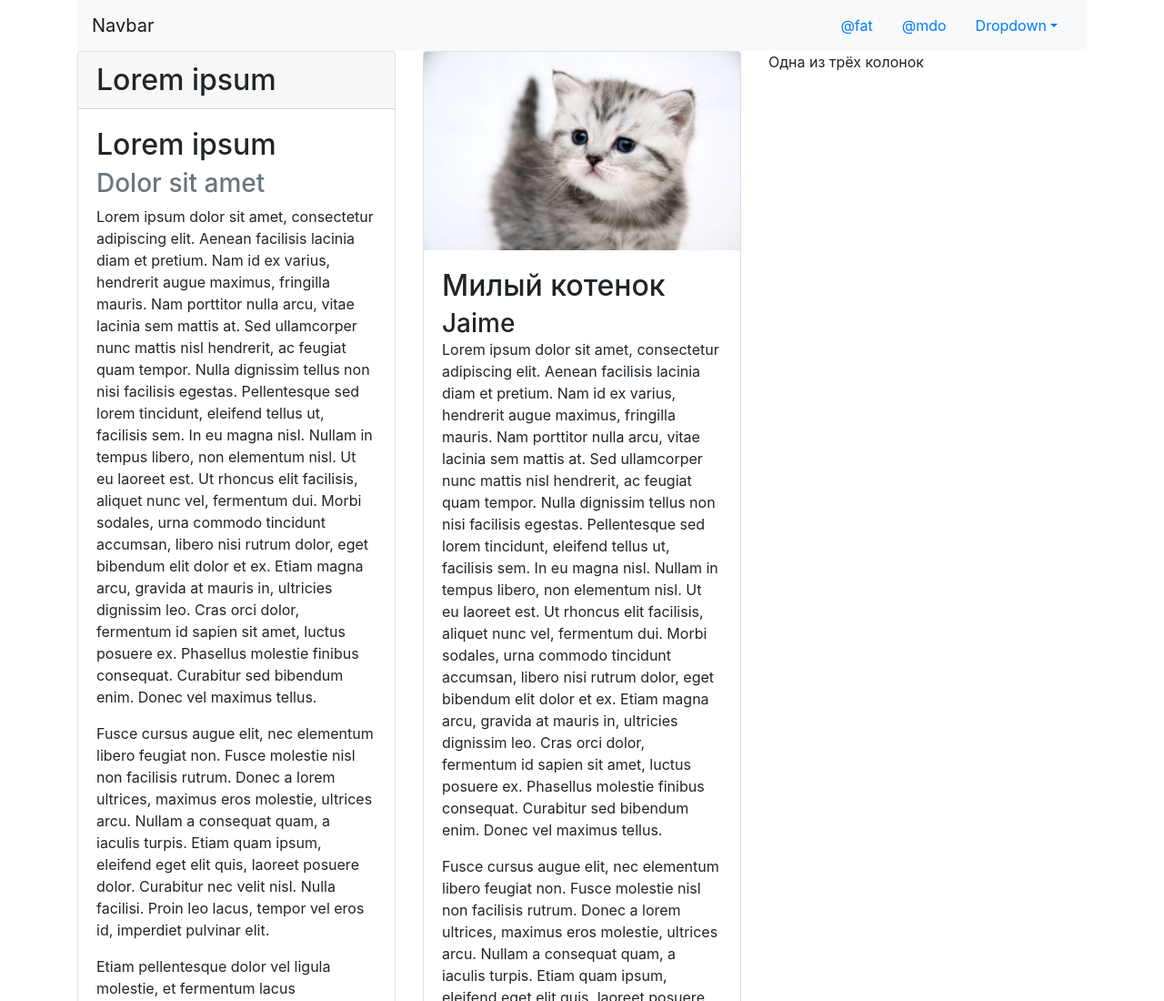
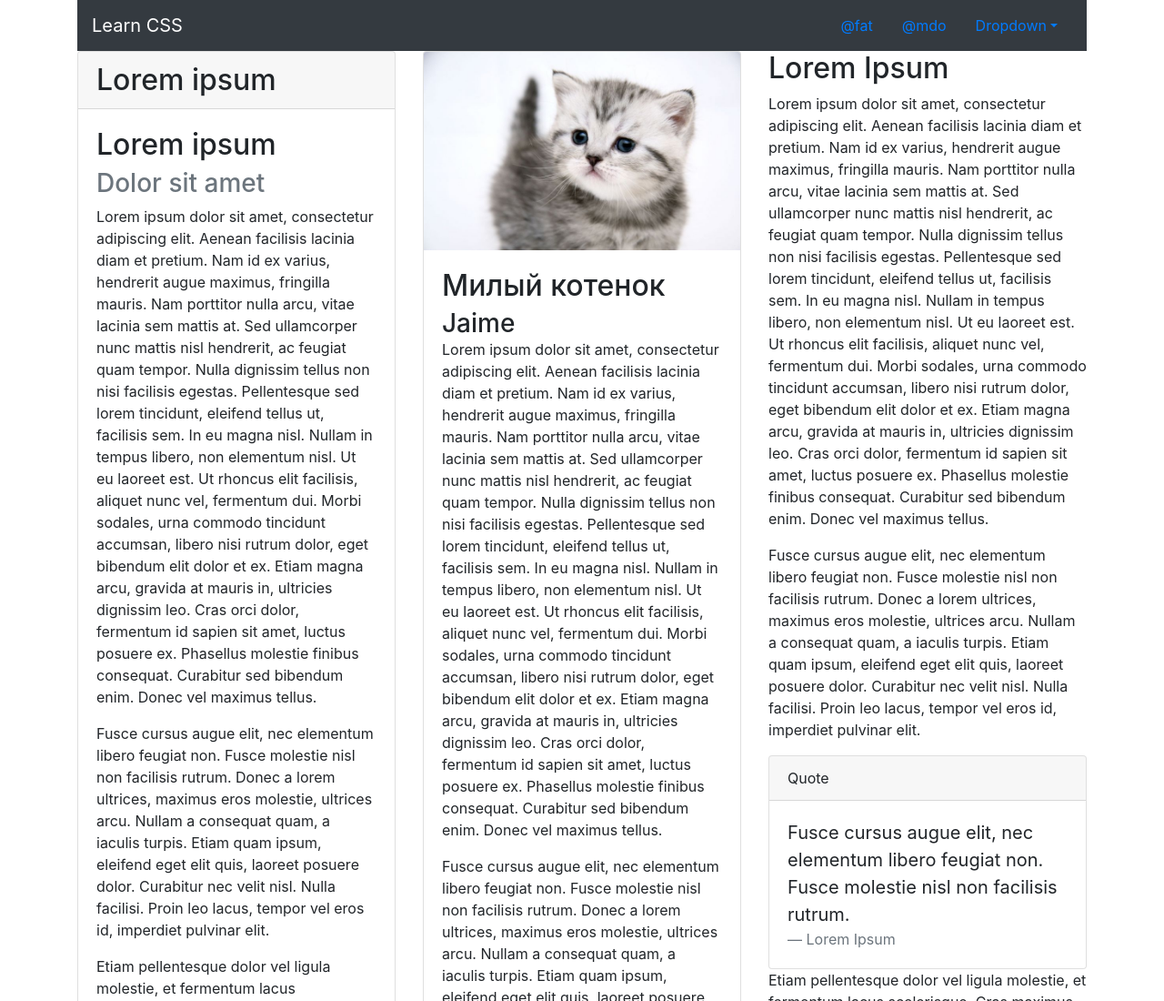
Before and after one commit to AbaevB/learn-CSS, a plain HTML site: page index.html in a window 1280 px wide. Shown: the top 1100 px of the page at 91% size. Drawn offline with nearby package versions, Linux system fonts and the light colour scheme.

Commit message:
add col3

```diff
--- a/index.html
+++ b/index.html
@@ -6,8 +6,8 @@
 </head>
 <body>
 <div class="container">
-	<nav id="navbar-example2" class="navbar navbar-light bg-light">
-		<a class="navbar-brand" href="#">Navbar</a>
+	<nav id="navbar-example2" class="navbar navbar-dark bg-dark">
+		<a class="navbar-brand" href="#">Learn CSS</a>
 		<ul class="nav nav-pills">
 			<li class="nav-item">
 				<a class="nav-link" href="#fat">@fat</a>
@@ -80,7 +80,37 @@
 			</div>
 		</div>
 		<div class="col-sm">
-			Одна из трёх колонок
+			<article>
+				<h2>Lorem Ipsum</h2>
+				<p>
+					Lorem ipsum dolor sit amet, consectetur adipiscing elit. Aenean facilisis lacinia diam et pretium. Nam id ex varius, hendrerit augue maximus, fringilla mauris. Nam porttitor nulla arcu, vitae lacinia sem mattis at. Sed ullamcorper nunc mattis nisl hendrerit, ac feugiat quam tempor. Nulla dignissim tellus non nisi facilisis egestas. Pellentesque sed lorem tincidunt, eleifend tellus ut, facilisis sem. In eu magna nisl. Nullam in tempus libero, non elementum nisl. Ut eu laoreet est. Ut rhoncus elit facilisis, aliquet nunc vel, fermentum dui. Morbi sodales, urna commodo tincidunt accumsan, libero nisi rutrum dolor, eget bibendum elit dolor et ex. Etiam magna arcu, gravida at mauris in, ultricies dignissim leo. Cras orci dolor, fermentum id sapien sit amet, luctus posuere ex. Phasellus molestie finibus consequat. Curabitur sed bibendum enim. Donec vel maximus tellus.
+				</p>
+				<p>
+					Fusce cursus augue elit, nec elementum libero feugiat non. Fusce molestie nisl non facilisis rutrum. Donec a lorem ultrices, maximus eros molestie, ultrices arcu. Nullam a consequat quam, a iaculis turpis. Etiam quam ipsum, eleifend eget elit quis, laoreet posuere dolor. Curabitur nec velit nisl. Nulla facilisi. Proin leo lacus, tempor vel eros id, imperdiet pulvinar elit.
+				</p>
+				<div class="card">
+					<div class="card-header">
+						Quote
+					</div>
+					<div class="card-body">
+						<blockquote class="blockquote mb-0">
+							Fusce cursus augue elit, nec elementum libero feugiat non. Fusce molestie nisl non facilisis rutrum.
+							<footer class="blockquote-footer">Lorem Ipsum</footer>
+						</blockquote>
+
+					</div>
+				</div>
+				<p>
+					Etiam pellentesque dolor vel ligula molestie, et fermentum lacus scelerisque. Cras maximus suscipit felis ut lobortis. Etiam semper velit vel consectetur pharetra. Maecenas vitae accumsan felis, et efficitur tellus. Pellentesque at ante vitae enim maximus accumsan sed et dui. Proin dignissim dictum ipsum. Vestibulum et accumsan turpis, eget pellentesque nulla. In quis massa quam. Donec placerat, libero et lacinia ultrices, nibh mauris hendrerit diam, sed porttitor tortor odio non erat. Orci varius natoque penatibus et magnis dis parturient montes, nascetur ridiculus mus.
+				</p>
+				<p>
+					Morbi vel mollis est. Nam egestas molestie eros, eget semper neque lobortis in. Nulla sed turpis et risus vestibulum blandit id eget velit. Quisque nec velit auctor, condimentum risus sed, varius lorem. Vivamus eget rhoncus arcu. Curabitur tempus, nulla sed maximus auctor, est ex pharetra eros, vitae egestas leo ligula a nibh. Nam porta enim non ex vestibulum, ac auctor est luctus. Nulla ac ex eu purus convallis rhoncus vitae sit amet augue. Maecenas quis ipsum ante. Sed efficitur varius nisi, eu pellentesque enim consequat non. Vivamus id diam ut ante mattis blandit. Nam eu elit ipsum.
+				</p>
+				<p>
+					Nulla sit amet erat ornare massa ornare tempor tempus eget orci. Sed ut ex commodo dolor auctor posuere sed vel enim. Quisque quis suscipit odio, viverra cursus erat. Sed vestibulum ex sit amet ipsum vulputate, eu efficitur felis fermentum. Cras enim leo, tempor quis diam eget, imperdiet aliquet neque. Nam placerat diam sed tincidunt varius. Curabitur a enim velit. Duis ac semper mauris, quis accumsan lacus. Class aptent taciti sociosqu ad litora torquent per conubia nostra, per inceptos himenaeos. Praesent ultricies porttitor ipsum sit amet suscipit.
+				</p>
+
+			</article>
 		</div>
 	</div>
 </div>
```
